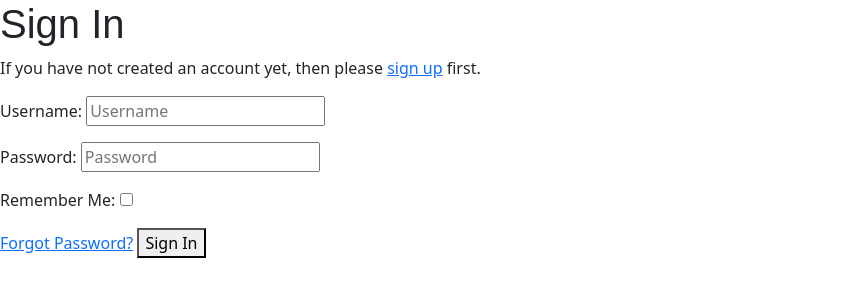
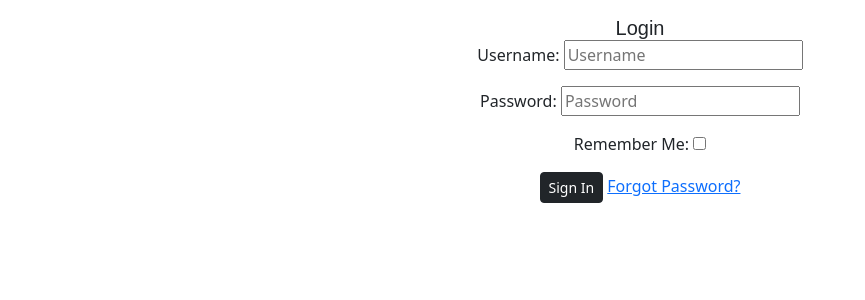
Before and after one commit to Sinha5714/humanitas_django_pp4, a Django app: page /accounts/login/ in a window 1280 px wide. Shown: the part 56-356 px from the top of the page, without its empty margins (0-865 px from the left). Run offline with Django 3.2, Linux system fonts and the light colour scheme; some libraries are stand-ins or nearby versions.

Commit message:
Login.html: basic style login.html for better UI

```diff
--- a/templates/account/login.html
+++ b/templates/account/login.html
@@ -7,22 +7,22 @@
 
 {% block content %}
 {% block nav-bar %}{% include 'navbar.html' %}{% endblock nav-bar %}
+<div class="text-center">
+    <div class="container p-3">
+        <h1 class=" h5 card-title  font-weight-bold">Login</h1>
+        <form method="POST" action="{% url 'account_login' %}">
+            {% csrf_token %}{{ form.as_p }}{% if redirect_field_value %}
+            <input type="hidden" name="{{ redirect_field_name }}" value="{{ redirect_field_value }}" />
+            {% endif %}
+            <button class="btn btn-sm btn-dark" type="submit">{% trans "Sign In" %}</button>
+            <span>
+                <a class="button secondaryAction" href="{% url 'account_reset_password' %}">
+                    {% trans "Forgot Password?"%}</a>
+            </span>
+        </form>
+    </div>
 
-<h1>{% trans "Sign In" %}</h1>
-
-<p>{% blocktrans %}If you have not created an account yet, then please
-    <a href="{{ signup_url }}">sign up</a> first.{% endblocktrans %}
-</p>
+</div>
 
 
-<form class="login" method="POST" action="{% url 'account_login' %}">
-    {% csrf_token %}
-    {{ form.as_p }}
-    {% if redirect_field_value %}
-    <input type="hidden" name="{{ redirect_field_name }}" value="{{ redirect_field_value }}" />
-    {% endif %}
-    <a class="button secondaryAction" href="{% url 'account_reset_password' %}">{% trans "Forgot Password?" %}</a>
-    <button class="primaryAction" type="submit">{% trans "Sign In" %}</button>
-</form>
-
 {% endblock %}
```
